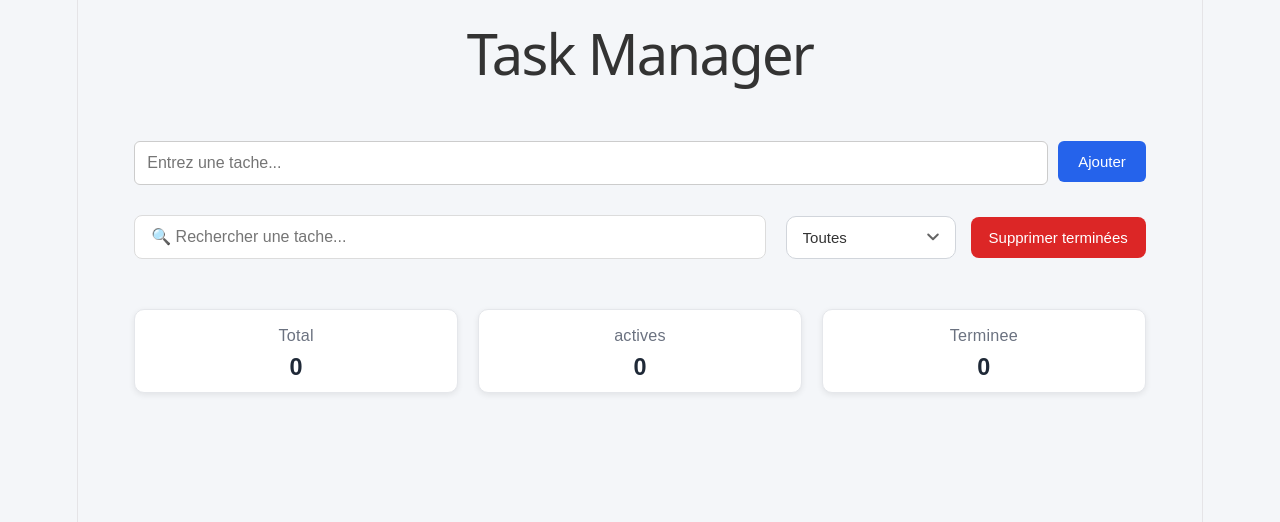
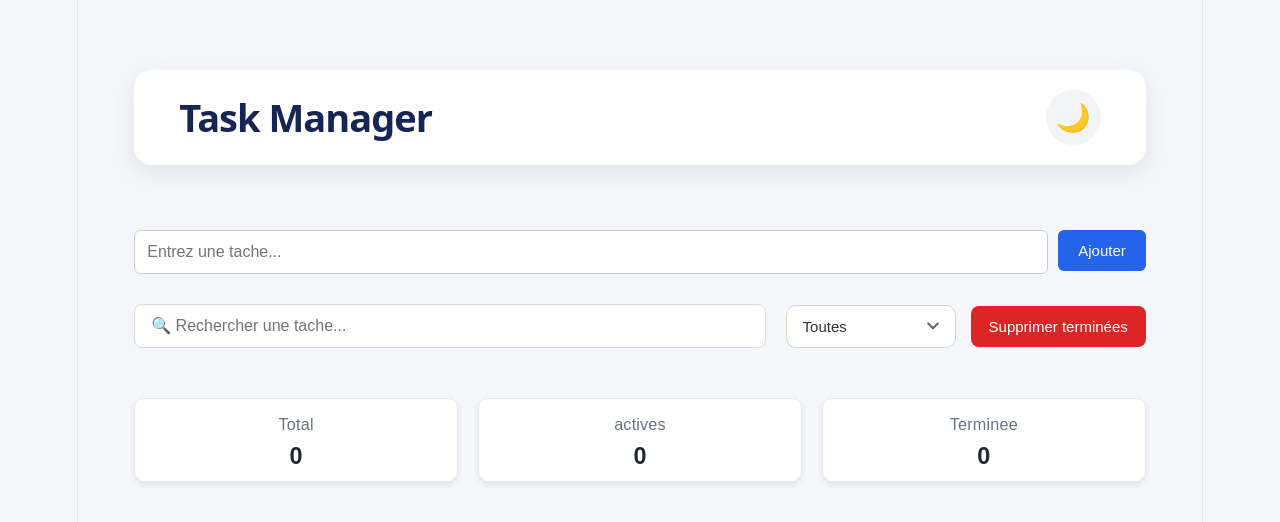
Before and after one commit to baghlalmohamedreda/task-manager, a React app in the folder frontend/: page / in a window 1280 px wide. Shown: the top 522 px of the page. Built offline with nearby package versions, Linux system fonts and the light colour scheme; the HTML template or start-up script is replaced by a standard one.

Commit message:
improve header design

```diff
--- a/frontend/src/components/header/Header.css
+++ b/frontend/src/components/header/Header.css
@@ -1,4 +1,75 @@
-.h11 {
-    text-align: center;
-    margin: 0 0 40px 0;
+.header {
+    width: 100%;
+    max-width: 1265px; /* même largeur que ta liste des tâches */
+    margin: 30px auto;
+    padding: 20px 45px;
+
+    display: flex;
+    justify-content: space-between;
+    align-items: center;
+
+    background: white;
+    border-radius: 18px;
+
+    box-shadow: 0 8px 25px rgba(0, 0, 0, 0.08);
+
+    box-sizing: border-box;
 }
+
+
+/* Logo Task Manager */
+.logo h1 {
+    margin: 0;
+    font-size: 38px;
+    font-weight: 800;
+    color: #172554;
+    letter-spacing: -1px;
+}
+
+
+/* Bouton theme */
+.theme-btn {
+    width: 55px;
+    height: 55px;
+
+    border: none;
+    border-radius: 50%;
+
+    background: #f3f4f6;
+
+    font-size: 28px;
+
+    cursor: pointer;
+
+    display: flex;
+    justify-content: center;
+    align-items: center;
+
+    transition: 0.3s ease;
+}
+
+
+.theme-btn:hover {
+    transform: scale(1.1);
+    background: #e5e7eb;
+}
+
+
+/* Responsive pour petits écrans */
+@media (max-width: 700px) {
+
+    .header {
+        padding: 15px 20px;
+        margin: 20px auto;
+    }
+
+    .logo h1 {
+        font-size: 28px;
+    }
+
+    .theme-btn {
+        width: 45px;
+        height: 45px;
+        font-size: 22px;
+    }
+}
--- a/frontend/src/components/header/Header.jsx
+++ b/frontend/src/components/header/Header.jsx
@@ -1,7 +1,16 @@
 import "./Header.css"
-function Header(){
+function Header({onToggletheme,theme}){
     return (
-        <h1 className="h11">Task Manager</h1>
+         <div className="header">
+            <div className="logo">
+
+                <h1>Task Manager</h1>
+            </div>
+
+            <button className="theme-btn" onClick={onToggletheme}>
+                {theme === "light" ? "🌙" : "☀️"}
+            </button>
+        </div>
 
     )
 }
--- a/frontend/src/pages/Home.jsx
+++ b/frontend/src/pages/Home.jsx
@@ -21,11 +21,15 @@ const [searchtask,setSearchtask]=useState(()=>{
     return localStorage.getItem("searchtask")||""
 
 })
+const [theme,setTheme]=useState(()=>{
+    return localStorage.getItem("theme")||"light"
+
+
+})
  const [editingtask, setEditingtask] = useState(null);
  const [showmodal,setShowmodal]=useState(false)
  const [showdelete,setShowdelete]=useState(false)
  const [tasktodelete,setTasktodelete]=useState(null)
-
 
 useEffect(()=>{
     localStorage.setItem("tasks",JSON.stringify(tasks))
@@ -39,7 +43,24 @@ useEffect(()=>{
     localStorage.setItem("searchtask",searchtask)
 
 },[searchtask])
-    function addtask(title) {
+useEffect(()=>{
+    localStorage.setItem("theme",theme)
+
+
+},[theme])
+
+
+function toggletheme(){
+    if(theme=="light"){
+        setTheme("dark")
+    }
+    else{
+        setTheme("light")
+    }
+
+}
+
+function addtask(title) {
         if (editingtask) {
 
             setTasks(prevtasks =>
@@ -133,7 +154,7 @@ function handlesearchtask(){
 
 return (
     <div className="home">
-        <Header />
+        <Header onToggletheme={toggletheme} theme={theme}/>
         <TaskForm
             key={editingtask ? editingtask.id : "new-task"}
             onAddtask={addtask}
```
